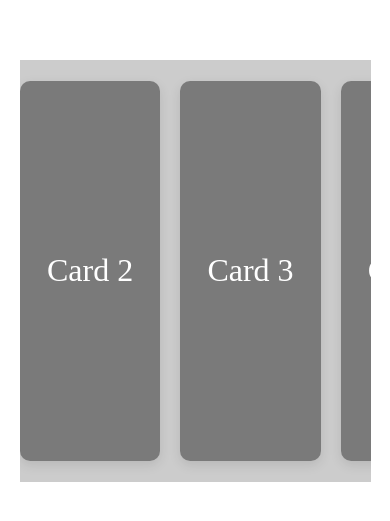
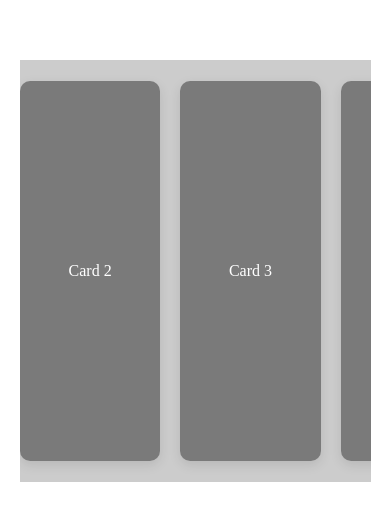
Before and after one commit to MAldeep/Standard-Sliders, a plain HTML site: page Autoplaying-card-slider-withoutbuttons/index.html in a window 390 px wide. Shown: the part 151-672 px from the top of the page. Drawn offline with Linux system fonts and the light colour scheme.

Commit message:
v6-5-2025

```diff
--- a/Autoplaying-card-slider-withoutbuttons/index.css
+++ b/Autoplaying-card-slider-withoutbuttons/index.css
@@ -24,18 +24,22 @@ body{
         gap: 20px;
         transition: all 0.3s ease;
         .card{
-            width: 200px;
-            max-width: 40%;
+            width: 30%;
             height: 90%;
             display: flex;
             justify-content: center;
             align-items: center;
-            flex: 0 0 250px;
+            flex: 0 0 30%;
             box-shadow: 0 4px 12px rgba(0, 0, 0, 0.1);
             font-size: 2rem;
             color: white;
             background-color: rgba(0, 0, 0, 0.4);
             border-radius: 10px;
+            @media screen and (max-width : 992px) {
+                width: 40%;
+                flex: 0 0 40%;
+                font-size: 1rem;
+            }
         }
     }
     .cards::-webkit-scrollbar {
```
